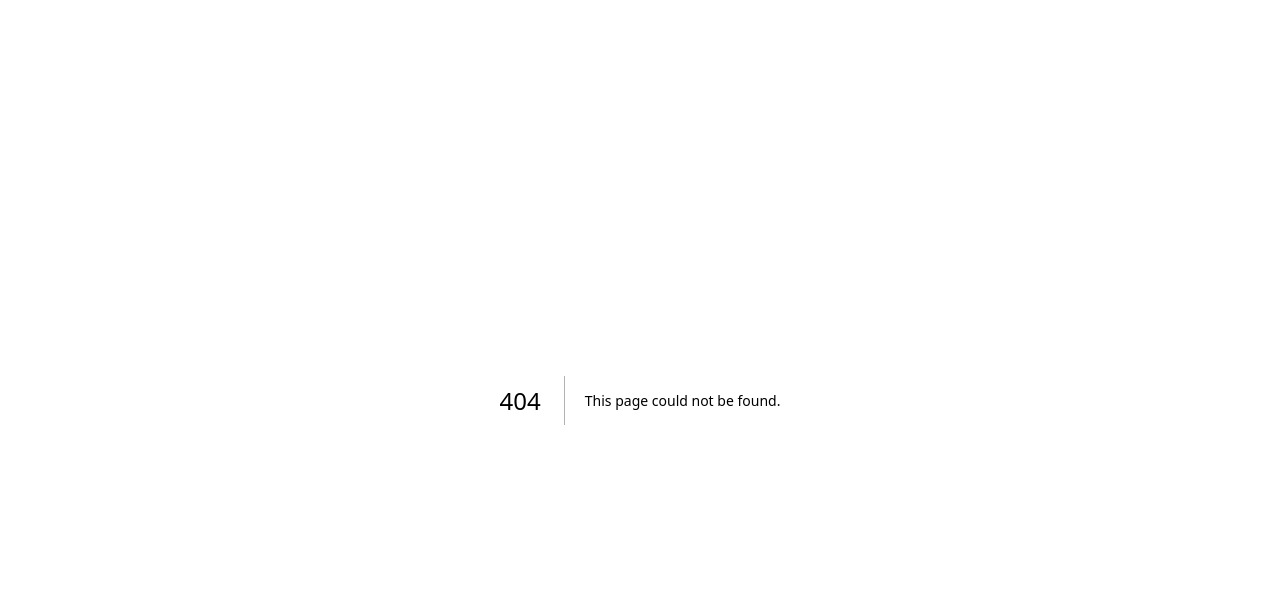
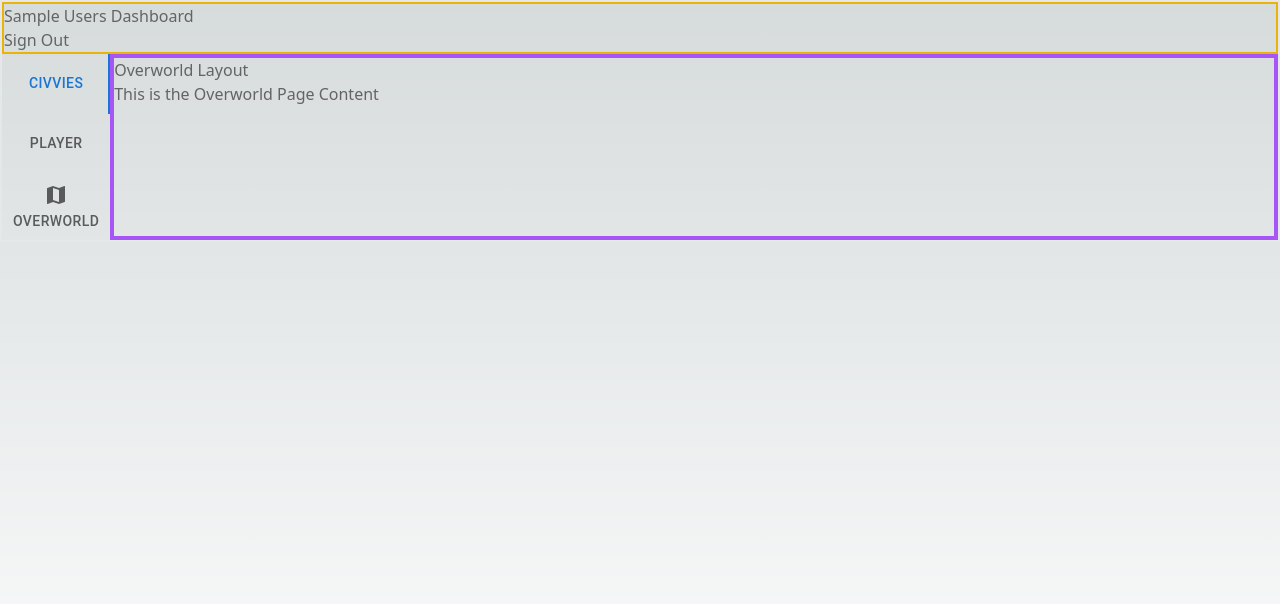
Before and after one commit to dstadz/idler, a Next.js app: page /dashboard/overworld in a window 1280 px wide. Before the commit this address had no page. Shown: the top 604 px of the page. Built offline with nearby package versions, Linux system fonts and the light colour scheme; no server answers; sample sign-in values are in the browser's storage.

Commit message:
add overworld page

```diff
--- /dev/null
+++ b/src/app/dashboard/overworld/layout.tsx
@@ -0,0 +1,13 @@
+'use client'
+import { LayoutProps } from "@/interfaces"
+
+const OverworldsLayout = ({ children }: LayoutProps) => {
+  return (
+    <div className="flex flex-col border-2 w-full border-4 border-purple-500">
+      Overworld Layout
+      {children}
+    </div>
+  )
+}
+
+export default OverworldsLayout
--- /dev/null
+++ b/src/app/dashboard/overworld/page.tsx
@@ -0,0 +1,13 @@
+'use client'
+
+import React from 'react'
+
+const OverworldsPage = () => {
+  return (
+    <div>
+      This is the Overworld Page Content
+    </div>
+  )
+}
+
+export default OverworldsPage
--- a/src/components/NavStack.tsx
+++ b/src/components/NavStack.tsx
@@ -1,3 +1,5 @@
+'use client'
+
 import { useState, useEffect } from 'react'
 import Box from '@mui/material/Box'
 import Tab from '@mui/material/Tab'
@@ -42,11 +44,14 @@ export default function NavStack() {
       role="navigation"
       orientation="vertical"
     >
-      {NAV_TABS.map((tab, index) => (
+      {NAV_TABS.map((tab, index) => {
+        const Icon = tab?.icon
+        return (
           <Tab
             key={tab.route}
             label={tab.title}
             value={index}
+            {...(!!Icon ? {icon : <Icon />} : {})}
             sx={{
               minWidth: 64,
               minHeight: 60,
@@ -57,7 +62,8 @@ export default function NavStack() {
               },
             }}
           />
-      ))}
+        )
+      })}
     </Tabs>
   )
 }
--- a/src/utils/contants.ts
+++ b/src/utils/contants.ts
@@ -1,3 +1,7 @@
+import {
+  Map as MapIcon,
+} from '@mui/icons-material'
+
 export const NAV_TABS = [
   {
     // icon: <LocalOffer />,
@@ -14,7 +18,7 @@ export const NAV_TABS = [
     // treatmentKeys: ['app-route-purchases'],
   },
   // {
-  //   // icon: ,
+  //   icon: ,
   //   title: 'Village',
   //   route: 'village',
   // },
@@ -23,11 +27,11 @@ export const NAV_TABS = [
   //   title: 'Research',
   //   route: 'research',
   // },
-  // {
-  //   // icon: ,
-  //   title: 'Map',
-  //   route: 'map',
-  // },
+  {
+    icon: MapIcon,
+    title: 'Overworld',
+    route: 'overworld',
+  },
   // {
   //   // icon: ,
   //   title: 'Achievements',
```
Lines whose indentation alone changed are shown as unchanged.
